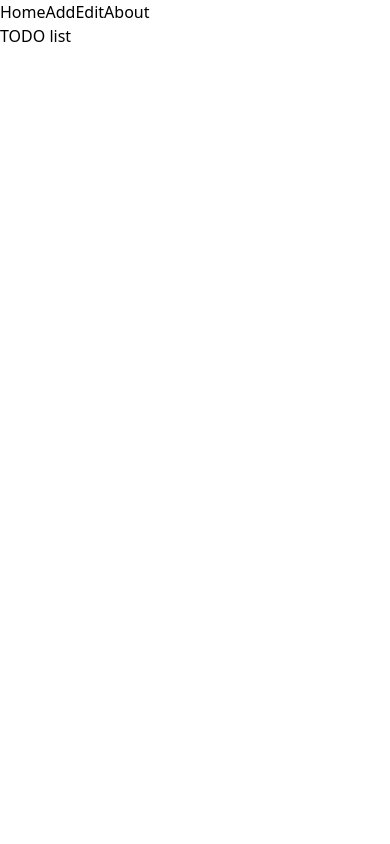
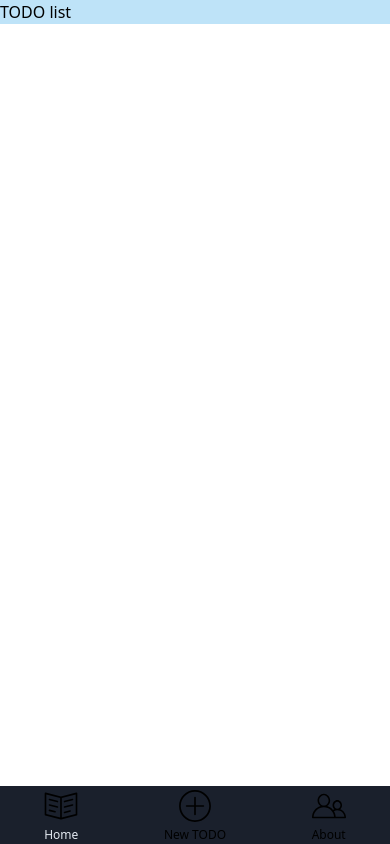
Before and after one commit to Lorakus/TODOSkSy2020, a Nuxt app: page / in a window 390 px wide. Built offline with nearby package versions, Linux system fonts and the light colour scheme.

Commit message:
navbar mobile and PC

```diff
--- a/assets/css/tailwind.css
+++ b/assets/css/tailwind.css
@@ -3,3 +3,10 @@
 @import 'tailwindcss/components';
 /* purgecss end ignore */
 @import 'tailwindcss/utilities';
+
+
+
+
+.h-80pro{
+    height: 80vh;
+}
--- /dev/null
+++ b/components/MobileNavbar.vue
@@ -0,0 +1,34 @@
+<template>
+    <div class=" bg-gray-900 flex justify-around text-center">
+
+
+
+        <div class="flex flex-col items-center text-gray-300 hover:text-white">
+            <svg class="svg-icon w-10 h-10" viewBox="0 0 20 20">
+				<path d="M8.627,7.885C8.499,8.388,7.873,8.101,8.13,8.177L4.12,7.143c-0.218-0.057-0.351-0.28-0.293-0.498c0.057-0.218,0.279-0.351,0.497-0.294l4.011,1.037C8.552,7.444,8.685,7.667,8.627,7.885 M8.334,10.123L4.323,9.086C4.105,9.031,3.883,9.162,3.826,9.38C3.769,9.598,3.901,9.82,4.12,9.877l4.01,1.037c-0.262-0.062,0.373,0.192,0.497-0.294C8.685,10.401,8.552,10.18,8.334,10.123 M7.131,12.507L4.323,11.78c-0.218-0.057-0.44,0.076-0.497,0.295c-0.057,0.218,0.075,0.439,0.293,0.495l2.809,0.726c-0.265-0.062,0.37,0.193,0.495-0.293C7.48,12.784,7.35,12.562,7.131,12.507M18.159,3.677v10.701c0,0.186-0.126,0.348-0.306,0.393l-7.755,1.948c-0.07,0.016-0.134,0.016-0.204,0l-7.748-1.948c-0.179-0.045-0.306-0.207-0.306-0.393V3.677c0-0.267,0.249-0.461,0.509-0.396l7.646,1.921l7.654-1.921C17.91,3.216,18.159,3.41,18.159,3.677 M9.589,5.939L2.656,4.203v9.857l6.933,1.737V5.939z M17.344,4.203l-6.939,1.736v9.859l6.939-1.737V4.203z M16.168,6.645c-0.058-0.218-0.279-0.351-0.498-0.294l-4.011,1.037c-0.218,0.057-0.351,0.28-0.293,0.498c0.128,0.503,0.755,0.216,0.498,0.292l4.009-1.034C16.092,7.085,16.225,6.863,16.168,6.645 M16.168,9.38c-0.058-0.218-0.279-0.349-0.498-0.294l-4.011,1.036c-0.218,0.057-0.351,0.279-0.293,0.498c0.124,0.486,0.759,0.232,0.498,0.294l4.009-1.037C16.092,9.82,16.225,9.598,16.168,9.38 M14.963,12.385c-0.055-0.219-0.276-0.35-0.495-0.294l-2.809,0.726c-0.218,0.056-0.351,0.279-0.293,0.496c0.127,0.506,0.755,0.218,0.498,0.293l2.807-0.723C14.89,12.825,15.021,12.603,14.963,12.385"></path>
+			</svg>
+            <p class="text-xs ">Home</p>
+        </div>
+
+        <div class="flex flex-col items-center">
+            <svg class="svg-icon w-10 h-10" viewBox="0 0 20 20">
+				<path d="M14.613,10c0,0.23-0.188,0.419-0.419,0.419H10.42v3.774c0,0.23-0.189,0.42-0.42,0.42s-0.419-0.189-0.419-0.42v-3.774H5.806c-0.23,0-0.419-0.189-0.419-0.419s0.189-0.419,0.419-0.419h3.775V5.806c0-0.23,0.189-0.419,0.419-0.419s0.42,0.189,0.42,0.419v3.775h3.774C14.425,9.581,14.613,9.77,14.613,10 M17.969,10c0,4.401-3.567,7.969-7.969,7.969c-4.402,0-7.969-3.567-7.969-7.969c0-4.402,3.567-7.969,7.969-7.969C14.401,2.031,17.969,5.598,17.969,10 M17.13,10c0-3.932-3.198-7.13-7.13-7.13S2.87,6.068,2.87,10c0,3.933,3.198,7.13,7.13,7.13S17.13,13.933,17.13,10"></path>
+			</svg>
+            <p class=" text-xs">New TODO</p>
+        </div>
+
+        <div class="flex flex-col items-center">
+            <svg class="svg-icon w-10 h-10 items-center" viewBox="0 0 20 20">
+				<path d="M15.573,11.624c0.568-0.478,0.947-1.219,0.947-2.019c0-1.37-1.108-2.569-2.371-2.569s-2.371,1.2-2.371,2.569c0,0.8,0.379,1.542,0.946,2.019c-0.253,0.089-0.496,0.2-0.728,0.332c-0.743-0.898-1.745-1.573-2.891-1.911c0.877-0.61,1.486-1.666,1.486-2.812c0-1.79-1.479-3.359-3.162-3.359S4.269,5.443,4.269,7.233c0,1.146,0.608,2.202,1.486,2.812c-2.454,0.725-4.252,2.998-4.252,5.685c0,0.218,0.178,0.396,0.395,0.396h16.203c0.218,0,0.396-0.178,0.396-0.396C18.497,13.831,17.273,12.216,15.573,11.624 M12.568,9.605c0-0.822,0.689-1.779,1.581-1.779s1.58,0.957,1.58,1.779s-0.688,1.779-1.58,1.779S12.568,10.427,12.568,9.605 M5.06,7.233c0-1.213,1.014-2.569,2.371-2.569c1.358,0,2.371,1.355,2.371,2.569S8.789,9.802,7.431,9.802C6.073,9.802,5.06,8.447,5.06,7.233 M2.309,15.335c0.202-2.649,2.423-4.742,5.122-4.742s4.921,2.093,5.122,4.742H2.309z M13.346,15.335c-0.067-0.997-0.382-1.928-0.882-2.732c0.502-0.271,1.075-0.429,1.686-0.429c1.828,0,3.338,1.385,3.535,3.161H13.346z"></path>
+			</svg>
+            <p class=" text-xs">About</p>
+        </div>
+
+    </div>
+</template>
+
+<script>
+export default {
+
+}
+</script>
--- a/components/Navbar.vue
+++ b/components/NormalNavbar.vue
@@ -1,5 +1,5 @@
 <template>
-    <div>
+    <div class="bg-red-500 bottom-0">
         <nuxt-link to="/">Home</nuxt-link>
         <nuxt-link to="/add">Add</nuxt-link>
         <nuxt-link to="/edit">Edit</nuxt-link>
@@ -7,7 +7,6 @@
     </div>
 </template>
 
-
 <script>
 export default {
 
--- a/layouts/default.vue
+++ b/layouts/default.vue
@@ -1,18 +1,25 @@
 <template>
   <div>
-    <Navbar/>
+    <NormalNavbar class="hidden md:block" />
     <nuxt />
+    <MobileNavbar class="md:hidden bottom-0 absolute w-full"/>
   </div>
 </template>
 
 
+<script>
+import NormalNavbar from '@/components/NormalNavbar'
+import MobileNavbar from '@/components/MobileNavbar'
 
-<script>
-import Navbar from '@/components/Navbar'
 
 export default {
   components:{
-    Navbar
-  }
+    NormalNavbar,
+    MobileNavbar
+  },
+  data() {
+    return {
+    }
+  },
 }
 </script>
--- a/pages/index.vue
+++ b/pages/index.vue
@@ -4,7 +4,7 @@
 
 
 
-  <div>
+  <div class="bg-blue-200">
     TODO list
   </div>
 </template>
```
